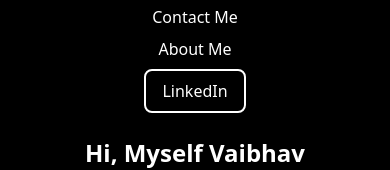
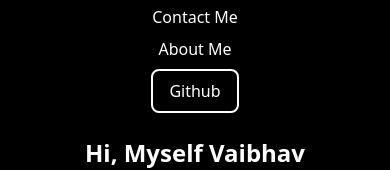
Before and after one commit to ExperCodeVaibhav/portfolio, a website: page index.html in a window 390 px wide. Both pictures are taken after a click on the button 314 px from the left and 48 px from the top of the page. Shown: the part 155-325 px from the top of the page. Drawn offline with nearby package versions, Linux system fonts and the light colour scheme.

Commit message:
Update index.html

```diff
--- a/index.html
+++ b/index.html
@@ -21,7 +21,7 @@
             <li><a href="#contact" class="hover:text-green-300">Contact Me</a></li>
             <li><a href="#about" class="hover:text-green-300">About Me</a></li>
         </ul>
-        <button class="hidden md:inline border-2 border-white rounded-lg px-4 py-2 hover:bg-white hover:text-black transition duration-300">Github</button>
+       <a href="https://github.com/ExperCodeVaibhav"> <button class="hidden md:inline border-2 border-white rounded-lg px-4 py-2 hover:bg-white hover:text-black transition duration-300">Github</button></a>
         <div class="md:hidden flex items-center">
             <button class="mobile-menu-button">
                 <svg class="w-6 h-6 text-white" xmlns="http://www.w3.org/2000/svg" fill="none" viewBox="0 0 24 24" stroke="currentColor">
@@ -38,7 +38,7 @@
             <li><a href="#projects" class="hover:text-green-300">Projects</a></li>
             <li><a href="#contact" class="hover:text-green-300">Contact Me</a></li>
             <li><a href="#about" class="hover:text-green-300">About Me</a></li>
-            <li><button class="border-2 border-white rounded-lg px-4 py-2 hover:bg-white hover:text-black transition duration-300">LinkedIn</button></li>
+            <a href="https://github.com/ExperCodeVaibhav"><li><button class="border-2 border-white rounded-lg px-4 py-2 hover:bg-white hover:text-black transition duration-300">Github</button></li></a>
         </ul>
     </div>
 
```
